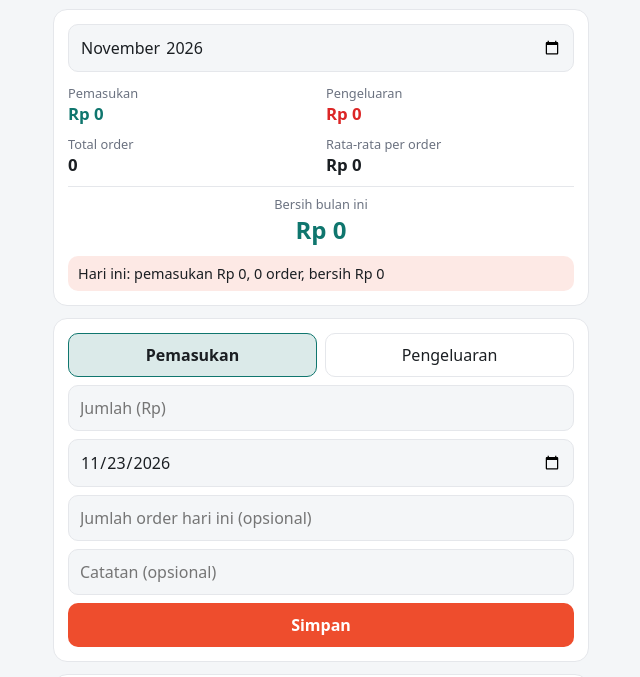
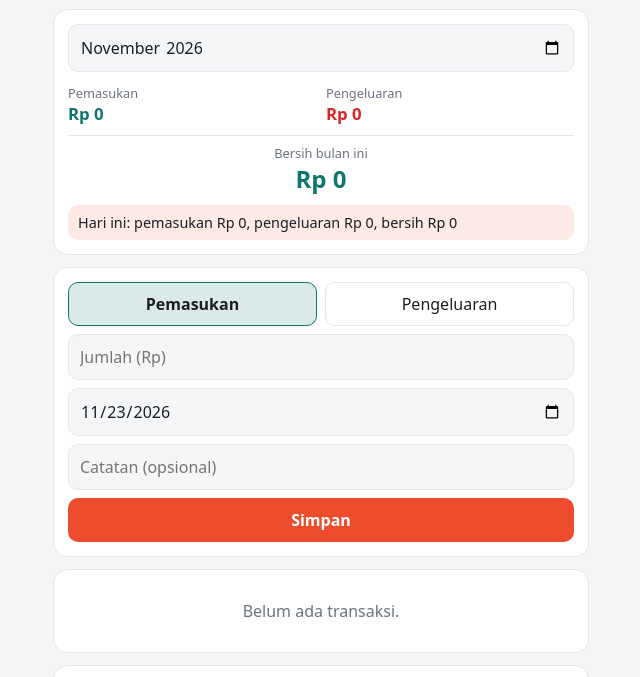
Before and after one commit to duitnihh/duitnihh.github.io, a plain HTML site: page index.html in a window 1280 px wide. Shown: the part 46-723 px from the top of the page, without its empty margins (319-959 px from the left). Drawn offline with Linux system fonts and the light colour scheme.

Commit message:
Update index.html

```diff
--- a/index.html
+++ b/index.html
@@ -21,7 +21,7 @@ h1{font-size:1.2rem;margin:4px 0 12px}
 form{display:grid;gap:8px}
 .row{display:grid;grid-template-columns:1fr 1fr;gap:8px}
 .row.solo{grid-template-columns:1fr}
-input,button{font:inherit;padding:11px;border-radius:10px;border:1px solid var(--bd);background:var(--bg);color:var(--tx);width:100%}
+input,select,button{font:inherit;padding:11px;border-radius:10px;border:1px solid var(--bd);background:var(--bg);color:var(--tx);width:100%}
 button.p{background:var(--ac);color:#fff;border:0;font-weight:600}
 .seg{display:grid;grid-template-columns:1fr 1fr;gap:8px}
 .seg label{border:1px solid var(--bd);border-radius:10px;padding:10px;text-align:center}
@@ -40,13 +40,12 @@ button.p{background:var(--ac);color:#fff;border:0;font-weight:600}
 </style></head><body>
 <h1>Catatan Driver ShopeeFood</h1>
 
+
 <div class="card">
   <input type="month" id="bulan">
   <div class="sum">
     <div>Pemasukan<b class="in" id="sIn">Rp 0</b></div>
     <div>Pengeluaran<b class="out" id="sOut">Rp 0</b></div>
-    <div>Total order<b id="sOrd">0</b></div>
-    <div>Rata-rata per order<b id="sAvg">Rp 0</b></div>
     <div class="bersih">Bersih bulan ini<b id="sBersih">Rp 0</b></div>
   </div>
   <div class="hari" id="hari"></div>
@@ -60,11 +59,9 @@ button.p{background:var(--ac);color:#fff;border:0;font-weight:600}
     </div>
     <input id="jumlah" type="number" inputmode="numeric" min="1" placeholder="Jumlah (Rp)" required>
     <div class="row" id="row">
-      <input id="kategori" list="kat" placeholder="Kategori" required>
+      <select id="kategori" required></select>
       <input id="tanggal" type="date" required>
     </div>
-    <datalist id="kat"></datalist>
-    <input id="order" type="number" inputmode="numeric" min="0" placeholder="Jumlah order hari ini (opsional)">
     <input id="catatan" placeholder="Catatan (opsional)">
     <button class="p" type="submit">Simpan</button>
   </form>
@@ -78,6 +75,7 @@ button.p{background:var(--ac);color:#fff;border:0;font-weight:600}
   <input type="file" id="file" accept=".json,application/json" hidden>
   <button id="reset" class="danger">Reset semua data</button>
 </div>
+
 
 <script>
 const KEY="keuangan_v1";
@@ -96,20 +94,16 @@ const save=()=>{try{localStorage.setItem(KEY,JSON.stringify(data))}catch(e){aler
 
 function setKategori(){
   const j=jenis();
-  $("#kat").replaceChildren(...KAT[j].map(k=>{const o=document.createElement("option");o.value=k;return o}));
-  $("#kategori").value=KAT[j][0];
-  $("#kategori").style.display=j==="masuk"?"none":"";
+  const sel=$("#kategori");
+  sel.replaceChildren(...KAT[j].map(k=>{const o=document.createElement("option");o.value=k;o.textContent=k;return o}));
+  sel.style.display=j==="masuk"?"none":"";
   $("#row").classList.toggle("solo",j==="masuk");
-  $("#order").style.display=j==="masuk"?"":"none";
 }
 
 function sumOf(rows){
-  let i=0,o=0,ord=0,inOrd=0;
-  rows.forEach(t=>{
-    if(t.jenis==="masuk"){i+=t.jumlah;if(t.order>0){ord+=t.order;inOrd+=t.jumlah}}
-    else o+=t.jumlah;
-  });
-  return {i,o,ord,inOrd};
+  let i=0,o=0;
+  rows.forEach(t=>{if(t.jenis==="masuk")i+=t.jumlah;else o+=t.jumlah});
+  return {i,o};
 }
 
 function render(){
@@ -119,12 +113,10 @@ function render(){
   const s=sumOf(rows);
   $("#sIn").textContent=rp(s.i);
   $("#sOut").textContent=rp(s.o);
-  $("#sOrd").textContent=s.ord;
-  $("#sAvg").textContent=rp(s.ord?Math.round(s.inOrd/s.ord):0);
   const b=$("#sBersih");b.textContent=rp(s.i-s.o);b.className=s.i-s.o<0?"out":"in";
 
   const h=sumOf(data.filter(t=>t.tanggal===today()));
-  $("#hari").textContent="Hari ini: pemasukan "+rp(h.i)+", "+h.ord+" order, bersih "+rp(h.i-h.o);
+  $("#hari").textContent="Hari ini: pemasukan "+rp(h.i)+", pengeluaran "+rp(h.o)+", bersih "+rp(h.i-h.o);
 
   const box=$("#list");box.replaceChildren();
   if(!rows.length){const e=document.createElement("div");e.className="empty";e.textContent="Belum ada transaksi.";box.append(e);return}
@@ -145,11 +137,8 @@ function render(){
       const left=document.createElement("div");
       const k=document.createElement("b");k.textContent=t.kategori;
       const sm=document.createElement("small");
-      const info=[];
-      if(t.order>0)info.push(t.order+" order");
-      if(t.catatan)info.push(t.catatan);
-      sm.textContent=info.join(" · ");
-      left.append(k);if(info.length)left.append(sm);
+      sm.textContent=t.catatan||"";
+      left.append(k);if(t.catatan)left.append(sm);
       const right=document.createElement("div");right.className="amt";
       const a=document.createElement("span");a.className=t.jenis==="masuk"?"in":"out";
       a.textContent=(t.jenis==="masuk"?"+":"-")+rp(t.jumlah);
@@ -175,11 +164,9 @@ $("#f").addEventListener("submit",e=>{
     catatan:$("#catatan").value.trim(),
     dibuat:Date.now()
   };
-  const ord=parseInt($("#order").value,10);
-  if(j==="masuk"&&ord>0)tx.order=ord;
   data.push(tx);
   save();
-  $("#jumlah").value="";$("#catatan").value="";$("#order").value="";
+  $("#jumlah").value="";$("#catatan").value="";
   render();
 });
 
```
